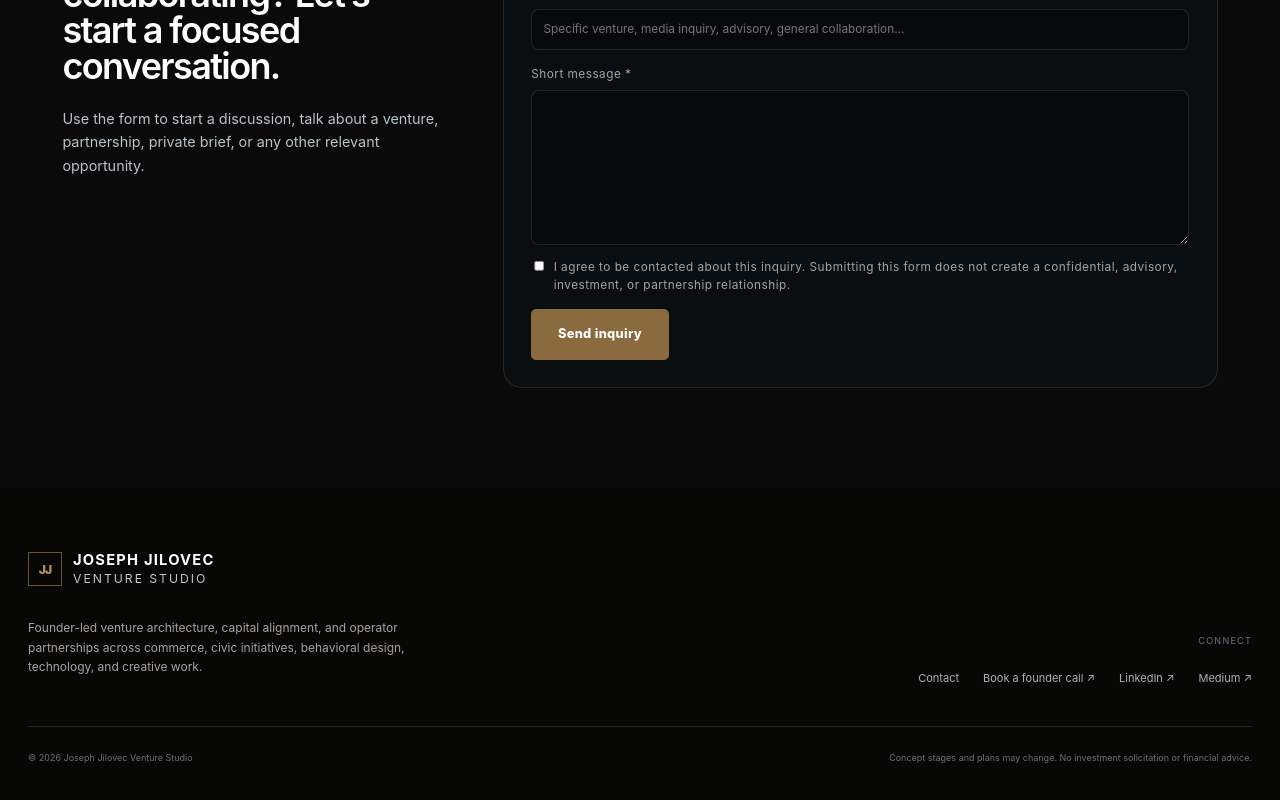
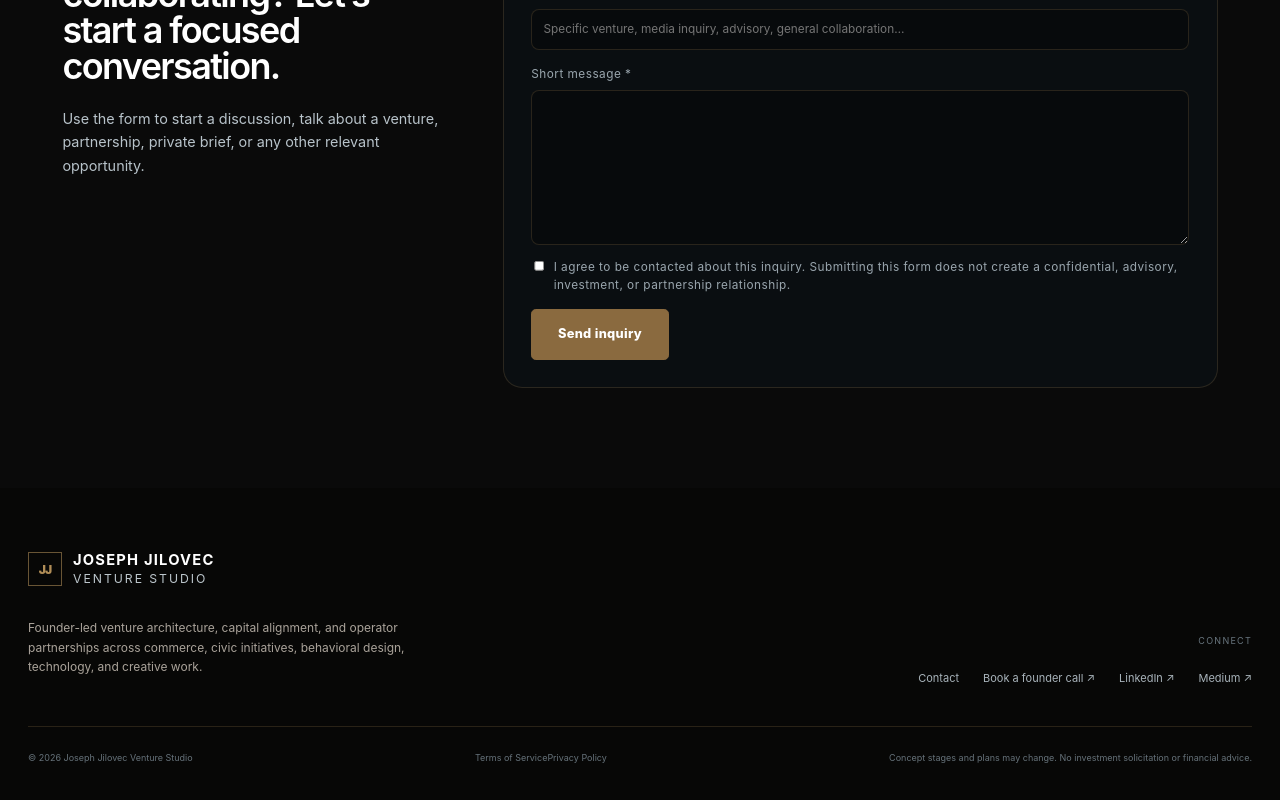
Before and after one commit to josephjilovec/josephjilovec, a Next.js app: page / in a window 1280 px wide. Shown: the part 7660-8460 px from the top of the page. Built offline with nearby package versions, Linux system fonts and the light colour scheme.

Commit message:
Add privacy and terms links to footer

```diff
--- a/components/navigation/SiteFooter.tsx
+++ b/components/navigation/SiteFooter.tsx
@@ -24,6 +24,10 @@ export function SiteFooter() {
       </div>
       <div className="footer-bottom">
         <span>© 2026 Joseph Jilovec Venture Studio</span>
+        <span className="footer-legal-links">
+          <Link href="/terms">Terms of Service</Link>
+          <Link href="/privacy">Privacy Policy</Link>
+        </span>
         <span>Concept stages and plans may change. No investment solicitation or financial advice.</span>
       </div>
     </footer>
```
